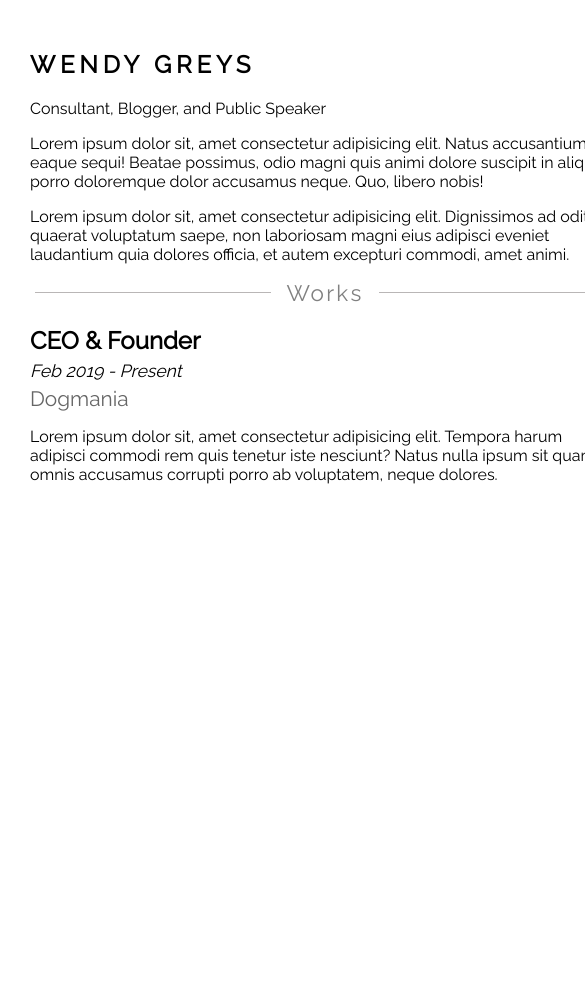
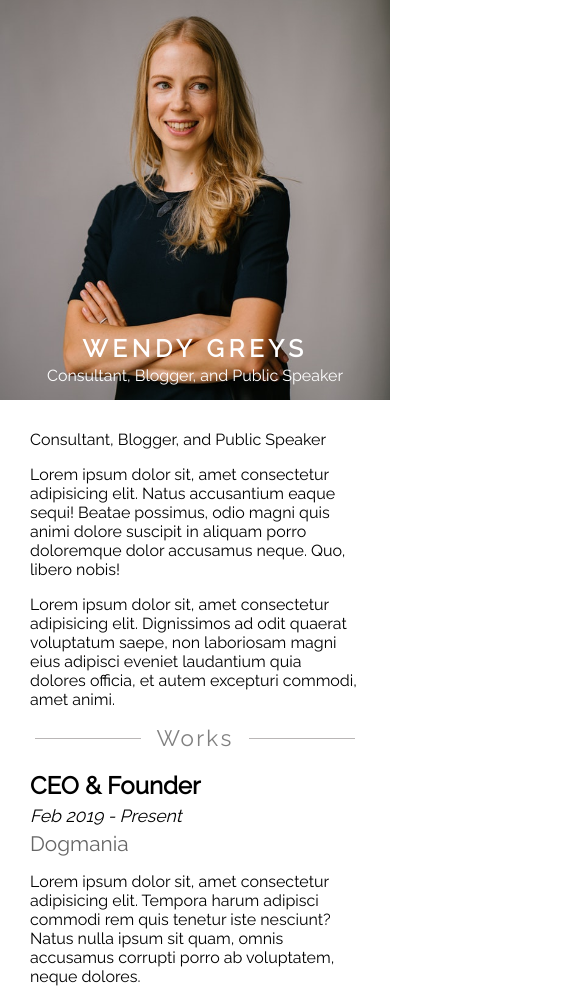
Before and after one commit to paulotijero/about-me-clon, a plain HTML site: page index.html in a window 390 px wide. Shown: the top 989 px of the page, 585 px wide, since content can reach past the window. Before the commit the page ends 844 px from the top, so only its background shows below. Drawn offline with Linux system fonts and the light colour scheme.

Commit message:
Add responsive

```diff
--- a/assets/css/style.css
+++ b/assets/css/style.css
@@ -30,10 +30,19 @@ body {
   height: 100%;
   top: 0;
   left: 0;
+  z-index: 1;
 }
 
 .info {
   padding: 30px;
+}
+
+.photo .name {
+  display: none;
+}
+
+.info .name {
+  display: block;
 }
 
 .name {
@@ -89,3 +98,37 @@ body {
   display: flex;
   flex-direction: column;
 }
+
+@media screen and (max-width: 768px) {
+  body {
+    grid-template: 400px / 1fr;
+    grid-template-areas:
+      "photo"
+      "info";
+  }
+
+  .info .name {
+    display: none;
+  }
+
+  .photo .name {
+    display: block;
+    margin-bottom: 3px;
+  }
+
+  .photo {
+    display: flex;
+    justify-content: center;
+    align-items: flex-end;
+  }
+
+  .photo div {
+    display: flex;
+    flex-direction: column;
+    align-items: center;
+    position: relative;
+    margin-bottom: 15px;
+    color: #fff;
+    z-index: 2;
+  }
+}
--- a/index.html
+++ b/index.html
@@ -14,6 +14,10 @@
   <body>
     <section id="photo" class="photo">
       <img src="assets/img/person.jpg" alt="person" />
+      <div>
+        <h1 class="name">wendy greys</h1>
+        <span class="summary">Consultant, Blogger, and Public Speaker</span>
+      </div>
     </section>
     <section id="info" class="info">
       <h1 class="name">wendy greys</h1>
```
